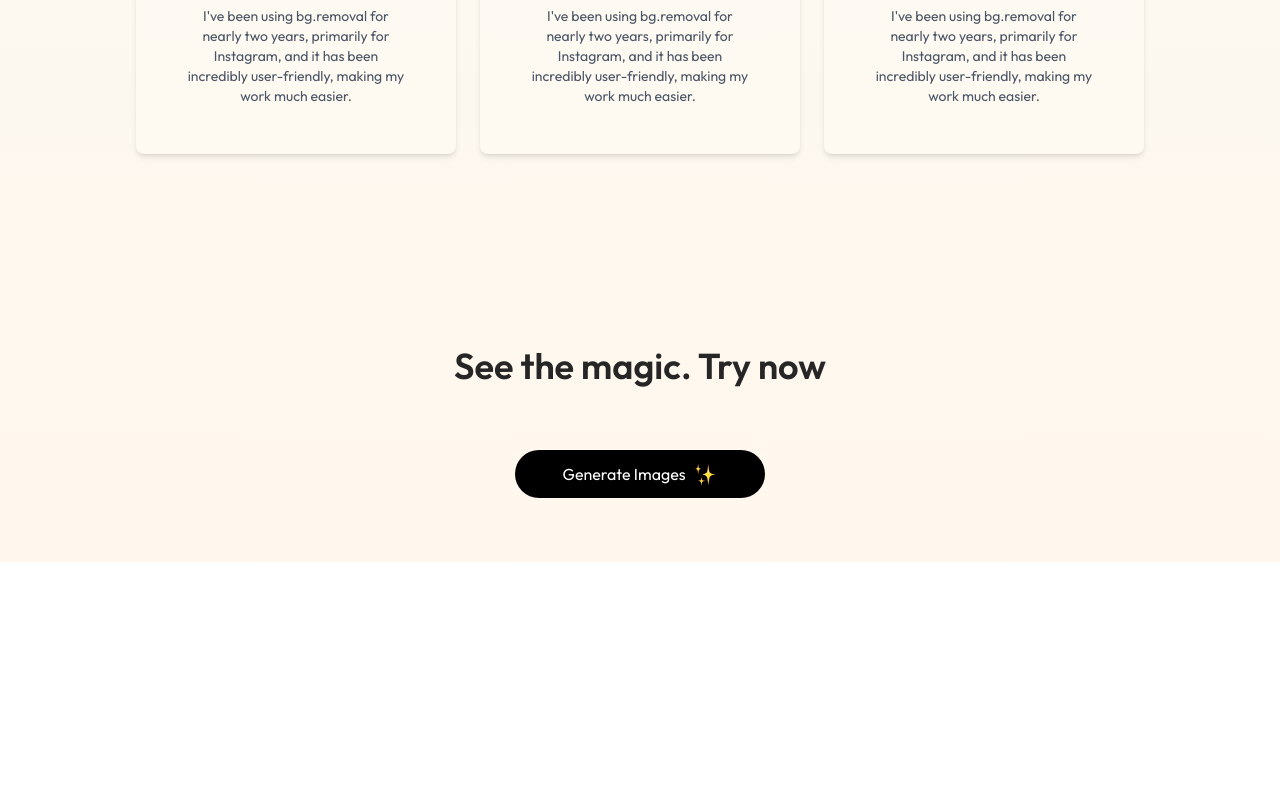
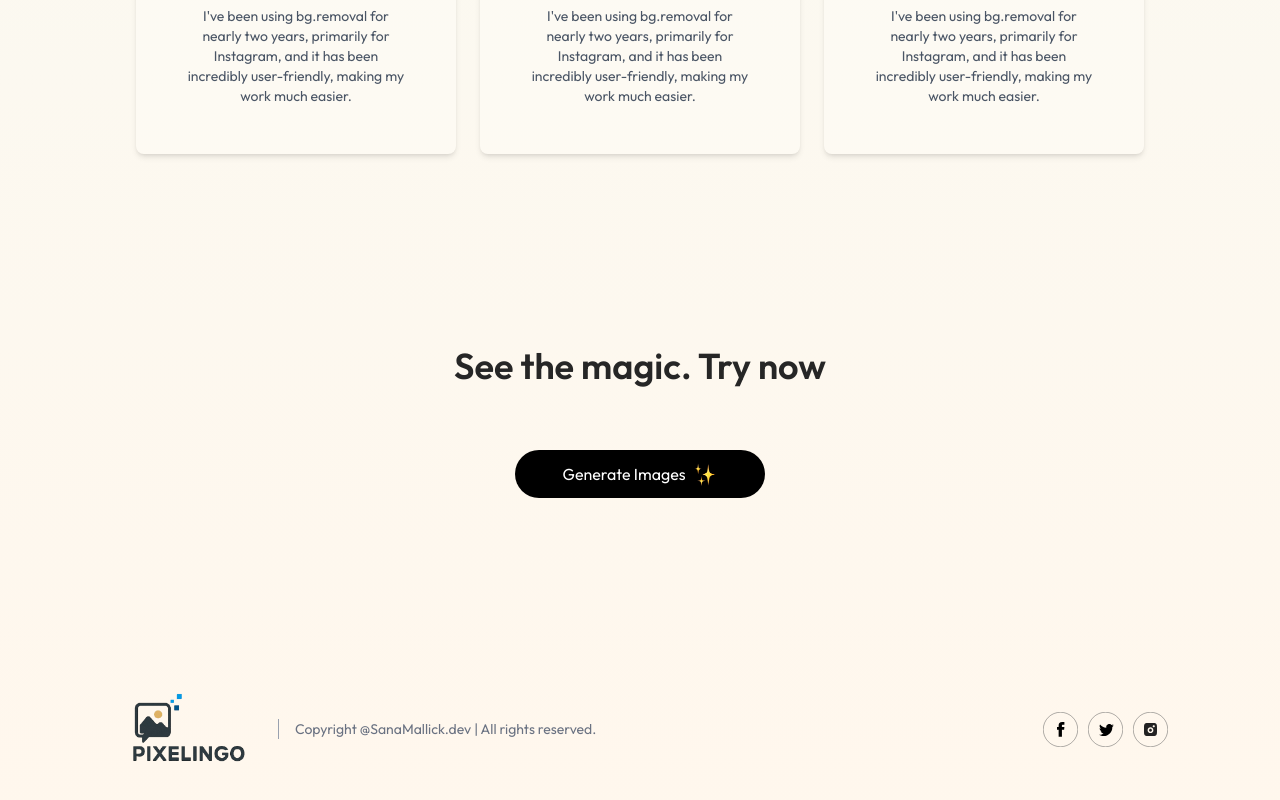
Before and after one commit to iamharsh42/PixeLingo, a React (Vite) app in the folder client/: page / in a window 1280 px wide. Shown: the part 2473-3273 px from the top of the page. Before the commit the page ends 3035 px from the top, so only its background shows below. Built offline with nearby package versions, Linux system fonts and the light colour scheme.

Commit message:
Home Page Finished

```diff
--- a/client/src/App.jsx
+++ b/client/src/App.jsx
@@ -4,6 +4,7 @@
 import BuyCredit from './pages/BuyCredit'
 import Result from './pages/Result'
 import Navbar from './components/Navbar'
+import Footer from './components/Footer'
 
 const App = () => {
   return (
@@ -16,6 +17,9 @@
         <Route path='/buy' element={ <BuyCredit/>}/>
       </Routes>
 
+      {/* footer is outside routes so it will be displayed on all the pages */}
+      <Footer/>
+
     </div>
   )
 }
--- /dev/null
+++ b/client/src/components/Footer.jsx
@@ -0,0 +1,19 @@
+import React from 'react'
+import { assets } from '../assets/assets'
+
+const Footer = () => {
+  return (
+    <div className='flex items-center justify-between gap-4 py-3 mt-20'>
+      <img src={assets.logo} width={150}/>
+      <p className='flex-1 border-l border-gray-400 pl-4 text-sm text-gray-500 max-sm:hidden'>Copyright @SanaMallick.dev | All rights reserved.</p>
+
+      <div className='flex gap-2.5'>
+        <img src={assets.facebook_icon} width={35}/>
+         <img src={assets.twitter_icon} width={35}/>
+          <img src={assets.instagram_icon} width={35}/>
+      </div>
+    </div>
+  )
+}
+
+export default Footer
--- a/client/src/pages/Home.jsx
+++ b/client/src/pages/Home.jsx
@@ -4,6 +4,7 @@
 import Description from '../components/Description'
 import Testimonials from '../components/Testimonials'
 import GenerateBtn from '../components/GenerateBtn'
+
 
 const Home = () => {
   return (
@@ -13,6 +14,7 @@
       <Description/>
       <Testimonials/>
       <GenerateBtn/>
+
     </div>
   )
 }
```
